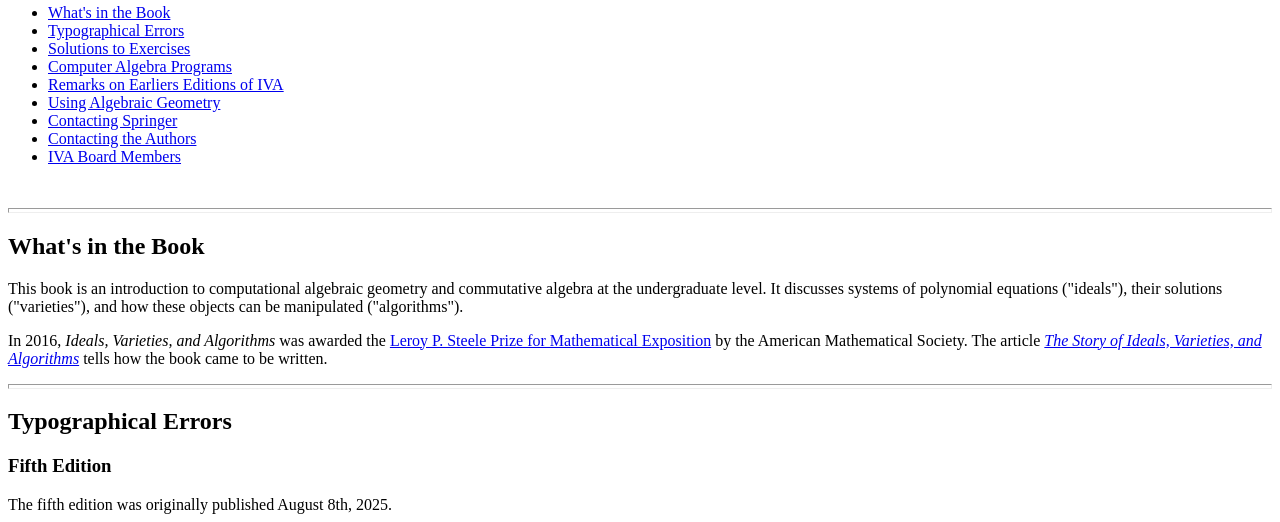
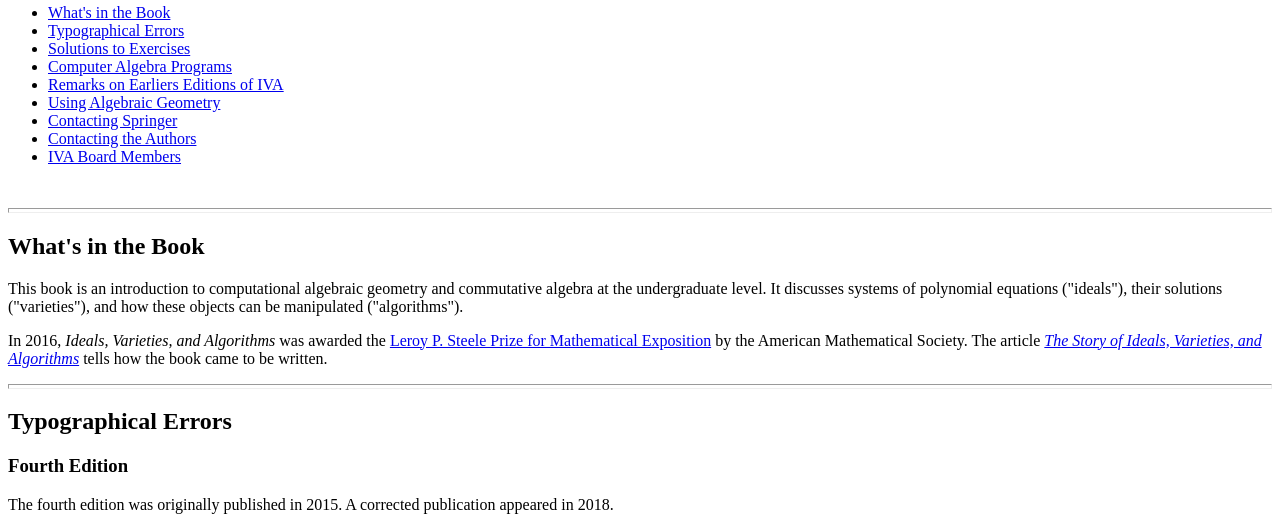
Before and after one commit to jessicasidman/iva, a plain HTML site: page index.html in a window 1280 px wide. Shown: the part 430-952 px from the top of the page. Drawn offline with Linux system fonts and the light colour scheme.

Commit message:
Update index.html

```diff
--- a/index.html
+++ b/index.html
@@ -56,10 +56,6 @@ Ideals, Varieties, and Algorithms</i> was awarded the <a href="http://www.ams.or
 <hr size=5>
 
 <h2> <a name="TE"> Typographical Errors </a></h2>
-
-<h3>Fifth Edition</h3>
-
-<p> The fifth edition was originally published August 8th, 2025.
 
 <h3>Fourth Edition</h3>
 
```
